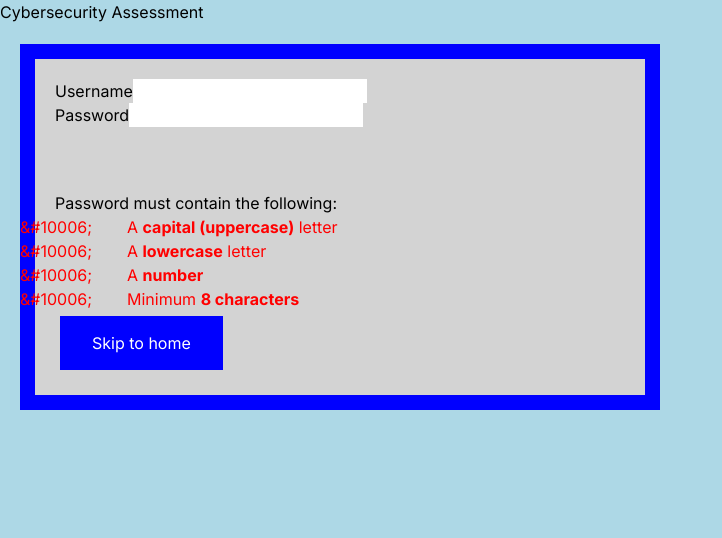
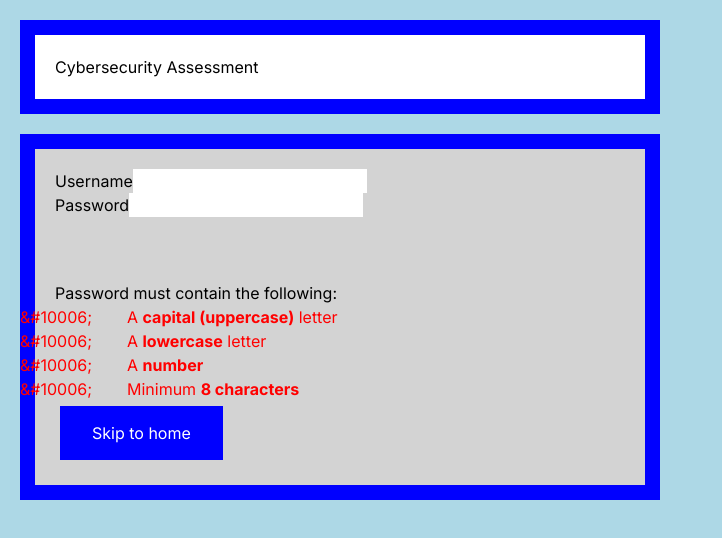
Before and after one commit to wcward3302/my-testing-app, a Next.js app: page / in a window 1280 px wide. Shown: the top 538 px of the page, without its empty margins (0-722 px from the left). Built offline with nearby package versions, Linux system fonts and the light colour scheme.

Commit message:
Oopsies, my B

```diff
--- a/src/app/page.tsx
+++ b/src/app/page.tsx
@@ -79,7 +79,7 @@ export default function Home() {
   return (
     <main>
 
-      <div id="topBar" className="div">
+      <div id="topBar" className="div1">
         <h1>Cybersecurity Assessment</h1>
       </div>
 
```
